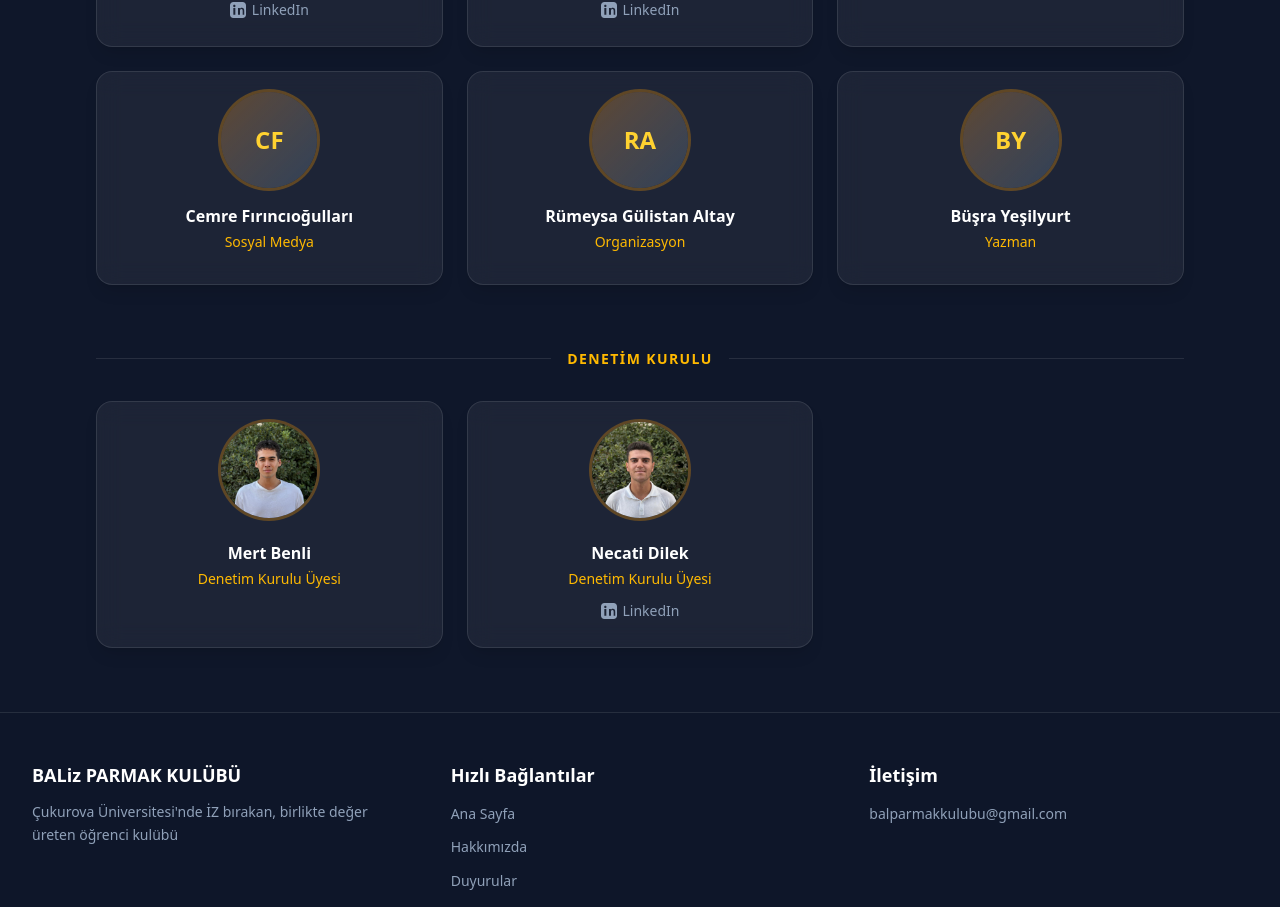
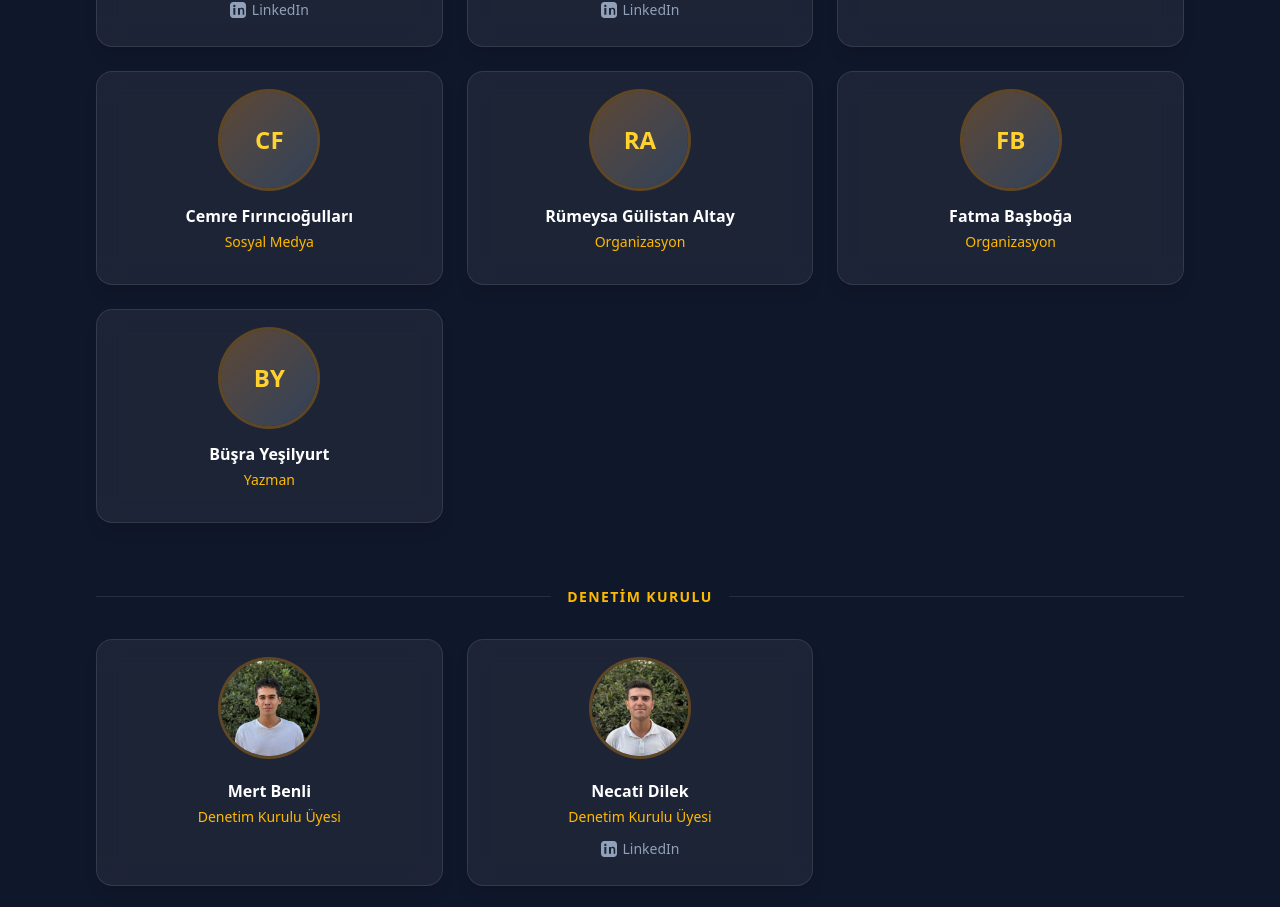
Before and after one commit to muhammedozer-alt/baliz_parmak, a React (Vite) app: page /yonetim in a window 1280 px wide. Shown: the part 1420-2327 px from the top of the page. Built offline with nearby package versions, Linux system fonts and the light colour scheme.

Commit message:
feat: yönetim kuruluna Fatma Başboğa'yı (Organizasyon) ekle
Co-Authored-By: Claude Opus 5.5 <noreply@anthropic.com>

```diff
--- a/src/pages/Management/managementData.ts
+++ b/src/pages/Management/managementData.ts
@@ -76,13 +76,20 @@ export const members: Member[] = [
   },
   {
     id: 9,
-    isim: 'Büşra Yeşilyurt',
-    pozisyon: 'Yazman',
+    isim: 'Fatma Başboğa',
+    pozisyon: 'Organizasyon',
     hiyerarsi: 3,
     sira_no: 6,
   },
   {
     id: 10,
+    isim: 'Büşra Yeşilyurt',
+    pozisyon: 'Yazman',
+    hiyerarsi: 3,
+    sira_no: 7,
+  },
+  {
+    id: 11,
     isim: 'Mert Benli',
     pozisyon: 'Denetim Kurulu Üyesi',
     foto: '/images/yonetim/mert-benli.jpeg',
@@ -90,7 +97,7 @@ export const members: Member[] = [
     sira_no: 1,
   },
   {
-    id: 11,
+    id: 12,
     isim: 'Necati Dilek',
     pozisyon: 'Denetim Kurulu Üyesi',
     foto: '/images/yonetim/necati-dilek.jpeg',
```
